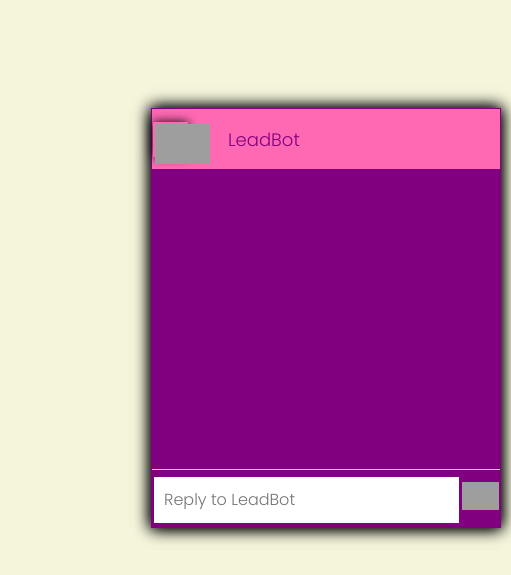
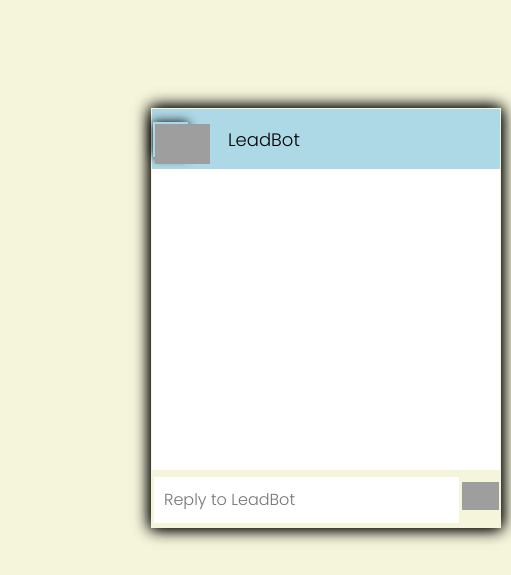
Before and after one commit to pratyush140/pratyush140.github.io, a plain HTML site: page chatbot/index.html in a window 1280 px wide. Shown: the part 222-797 px from the top of the page, 769-1280 px from the left. Drawn offline with Linux system fonts and the light colour scheme; grey boxes are pictures that could not be loaded; a script that the page names is missing.

Commit message:
Update style.css

```diff
--- a/chatbot/style.css
+++ b/chatbot/style.css
@@ -14,7 +14,7 @@ background-color:beige;
   background-color:red;
 }
 .container {
-  --light-color: purple;
+  --light-color:;
   height: 420px;
   width: 350px;
   background: var(--light-color);
@@ -28,7 +28,7 @@ background-color:beige;
   display: flex;
   align-items: center;
   padding: 0px -1px;
-  background-color:hotpink;
+  background-color:lightblue;
   color: var(--light-color);
   font-size: large;
 }
@@ -56,12 +56,13 @@ background-color:beige;
   padding: 8px 10px;
   align-items: flex-end;
   overflow-y: auto;
+  background-color: white;
 }
 .chat-input {
   height: 60px;
   display: flex;
   align-items: center;
-  border-top: 1px solid #ccc;
+  border-top: 1px solid white;
 }
 .input-sec {
   flex: 9;
@@ -83,13 +84,13 @@ background-color:beige;
 .chatbot-message,
 .user-message {
   padding: 8px;
-  background: beige;
+  background: grey;
   margin: 5px;
   width: max-content;
   border-radius: 10px 3px 10px 10px;
 }
 .chatbot-message {
-  background: hotpink;
+  background: beige;
   color: var(--light-color);
   align-self: flex-start;
   border-radius: 10px 10px 3px 10px;
```
